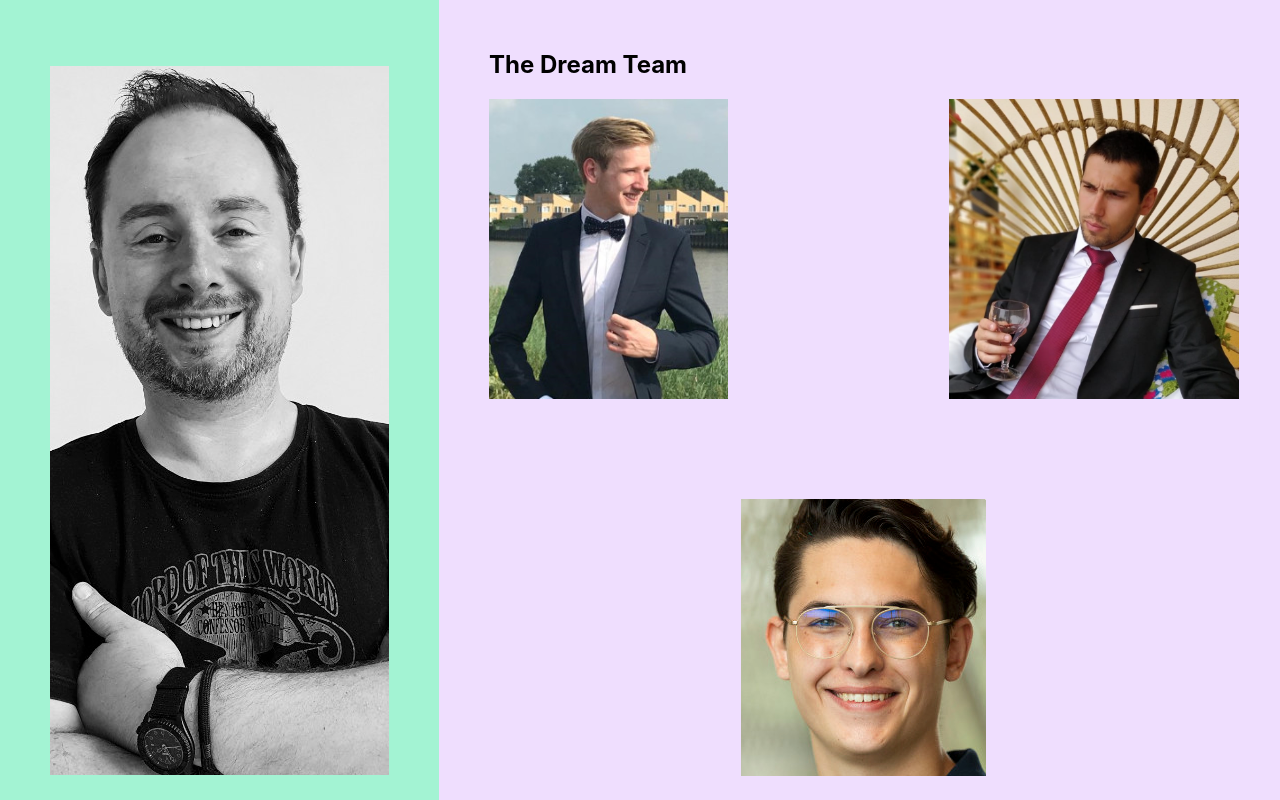
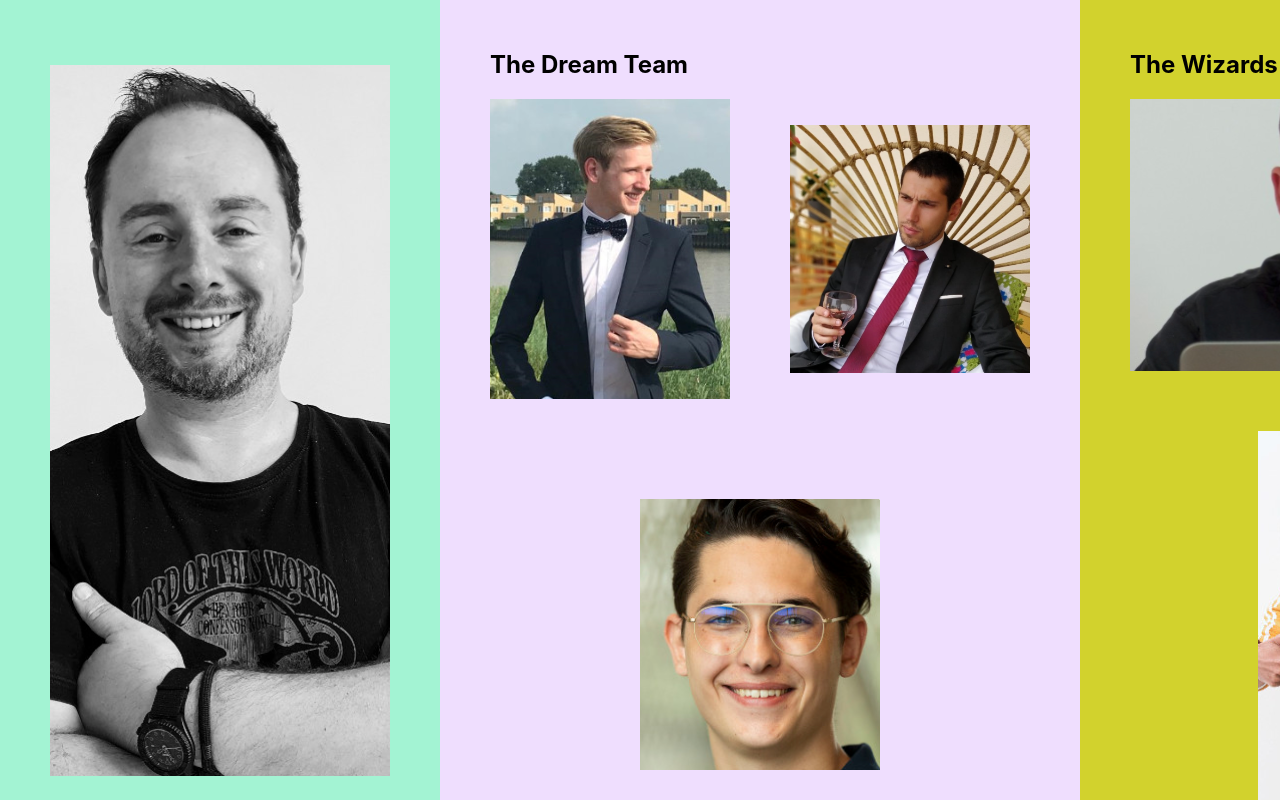
Before and after one commit to RafaelCaeta/horizontal-scrolling, a React (Create React App) app in the folder my-app/: page / in a window 1280 px wide. Built offline with nearby package versions, Linux system fonts and the light colour scheme.

Commit message:
Make sections dynamic with no static widths - CSS variables

```diff
--- a/my-app/src/app.module.scss
+++ b/my-app/src/app.module.scss
@@ -1,9 +1,5 @@
 :root {
-  --horizontal-scroll-container-width: calc(var(--section-one) + var(--section-two) + var(--section-three) + var(--section-four));
-  --section-one: 30vw;
-  --section-two: 70vw;
-  --section-three: 60vw;
-  --section-four: 40vw;
+  --horizontal-scroll-container-width: 100px;
 }
 
 .app {
--- a/my-app/src/components/horizontalPage/HorizontalPage.js
+++ b/my-app/src/components/horizontalPage/HorizontalPage.js
@@ -1,10 +1,10 @@
-import React, { useRef } from "react";
+import React, { useRef, useEffect } from "react";
 import HorizontalScroll from "../horizontalScroll/HorizontalScroll";
 import SectionOne from "../sectionOne/SectionOne";
 import SectionTwo from "../sectionTwo/SectionTwo";
 import SectionThree from "../sectionThree/SectionThree";
 import SectionFour from "../sectionFour/SectionFour";
-// import style from "./horizontalPage.module.scss";
+import style from "./horizontalPage.module.scss";
 
 function HorizontalPage() {
   const sectionOne = useRef(null);
@@ -12,12 +12,45 @@ function HorizontalPage() {
   const sectionThree = useRef(null);
   const sectionFour = useRef(null);
 
+  useEffect(() => {
+    if (
+      sectionOne.current &&
+      sectionTwo.current &&
+      sectionThree.current &&
+      sectionFour.current
+    ) {
+      const width1 = sectionOne.current.getBoundingClientRect().width;
+      const width2 = sectionTwo.current.getBoundingClientRect().width;
+      const width3 = sectionThree.current.getBoundingClientRect().width;
+      const width4 = sectionFour.current.getBoundingClientRect().width;
+      const totalWidth = width1 + width2 + width3 + width4;
+
+      const root = document.querySelector(":root");
+
+      root.style.setProperty(
+        "--horizontal-scroll-container-width",
+        `${totalWidth}px`
+      );
+    }
+  }, []);
+
   return (
     <HorizontalScroll>
-      <SectionOne ref={sectionOne} />
-      <SectionTwo ref={sectionTwo} />
-      <SectionThree ref={sectionThree} />
-      <SectionFour ref={sectionFour} />
+      <div ref={sectionOne} className={style.sectionOne}>
+        <SectionOne className={style.section} />
+      </div>
+
+      <div ref={sectionTwo} className={style.sectionTwo}>
+        <SectionTwo className={style.section} />
+      </div>
+
+      <div ref={sectionThree} className={style.sectionThree}>
+        <SectionThree className={style.section} />
+      </div>
+
+      <div ref={sectionFour} className={style.sectionFour}>
+        <SectionFour className={style.section} />
+      </div>
     </HorizontalScroll>
   );
 }
--- /dev/null
+++ b/my-app/src/components/horizontalPage/horizontalPage.module.scss
@@ -0,0 +1,20 @@
+.section {
+  height: 100vh;
+  padding: 50px;
+}
+
+.sectionOne {
+  background: #a3f3d3;
+}
+
+.sectionTwo {
+  background: #efdefe;
+}
+
+.sectionThree {
+  background: #d2d22d;
+}
+
+.sectionFour {
+  background: #e84b5b;
+}
--- a/my-app/src/components/sectionFour/SectionFour.js
+++ b/my-app/src/components/sectionFour/SectionFour.js
@@ -2,9 +2,9 @@ import clsx from "clsx";
 import React from "react";
 import style from "./sectionFour.module.scss";
 
-function SectionFour() {
+function SectionFour({ className }) {
   return (
-    <div className={clsx([style.slide, style.slideFour])}>
+    <div className={clsx([className, style.slideFour])}>
       <h2>The Rescue Team</h2>
 
       <div className={style.rescueTeam}>
--- a/my-app/src/components/sectionFour/sectionFour.module.scss
+++ b/my-app/src/components/sectionFour/sectionFour.module.scss
@@ -1,12 +1,4 @@
-.slide {
-  height: 100vh;
-  padding: 50px;
-}
-
 .slideFour {
-  width: 40vw;
-  background: #e84b5b;
-
   h2 {
     margin: 0 auto;
     width: 100%;
@@ -22,6 +14,8 @@
     img {
       max-width: 150px;
       width: 100%;
+      width: 150px;
+      object-fit: cover;
     }
   }
 }
--- a/my-app/src/components/sectionOne/SectionOne.js
+++ b/my-app/src/components/sectionOne/SectionOne.js
@@ -2,11 +2,11 @@ import clsx from "clsx";
 import React from "react";
 import style from "./sectionOne.module.scss";
 
-function SectionOne() {
+function SectionOne({ className }) {
   return (
-    <div className={clsx([style.slide, style.slideOne])}>
+    <div className={clsx([className, style.slideOne])}>
       <img src="/assets/bill.png" alt="bill" className={style.bill} />
-      <h1>Devs Master</h1>
+      <h1>The Devs Master</h1>
     </div>
   );
 }
--- a/my-app/src/components/sectionOne/sectionOne.module.scss
+++ b/my-app/src/components/sectionOne/sectionOne.module.scss
@@ -1,17 +1,14 @@
-.slide {
-  height: 100vh;
-  padding: 50px;
-}
-
 .slideOne {
-  width: var(--section-one);
-  background: #a3f3d3;
-
   display: flex;
   justify-content: center;
   align-items: center;
   flex-direction: column;
 
+  img {
+    width: 340px;
+    object-fit: cover;
+  }
+
   h1 {
     margin-top: 20px;
   }
--- a/my-app/src/components/sectionThree/SectionThree.js
+++ b/my-app/src/components/sectionThree/SectionThree.js
@@ -2,9 +2,9 @@ import clsx from "clsx";
 import React from "react";
 import style from "./sectionThree.module.scss";
 
-function SectionThree() {
+function SectionThree({ className }) {
   return (
-    <div className={clsx([style.slide, style.slideThree])}>
+    <div className={clsx([className, style.slideThree])}>
       <h2 className={style.bill}>The Wizards</h2>
 
       <div className={style.wizards}>
--- a/my-app/src/components/sectionThree/sectionThree.module.scss
+++ b/my-app/src/components/sectionThree/sectionThree.module.scss
@@ -1,12 +1,4 @@
-.slide {
-  height: 100vh;
-  padding: 50px;
-}
-
 .slideThree {
-  width: 60vw;
-  background: #d2d22d;
-
   h2 {
     margin-bottom: 20px;
   }
@@ -15,5 +7,15 @@
     display: grid;
     place-items: center;
     grid-gap: 60px;
+
+    .glenn {
+      width: 515px;
+      object-fit: cover;
+    }
+
+    .colin {
+      width: 260px;
+      object-fit: cover;
+    }
   }
 }
--- a/my-app/src/components/sectionTwo/SectionTwo.js
+++ b/my-app/src/components/sectionTwo/SectionTwo.js
@@ -2,9 +2,9 @@ import clsx from "clsx";
 import React from "react";
 import style from "./sectionTwo.module.scss";
 
-function SectionTwo() {
+function SectionTwo({ className }) {
   return (
-    <div className={clsx([style.slide, style.slideTwo])}>
+    <div className={clsx([className, style.slideTwo])}>
       <h2>The Dream Team</h2>
 
       <div className={style.frontenders}>
--- a/my-app/src/components/sectionTwo/sectionTwo.module.scss
+++ b/my-app/src/components/sectionTwo/sectionTwo.module.scss
@@ -1,12 +1,4 @@
-.slide {
-  height: 100vh;
-  padding: 50px;
-}
-
 .slideTwo {
-  width: 70vw;
-  background: #efdefe;
-
   h2 {
     margin-bottom: 20px;
   }
@@ -18,11 +10,19 @@
 
     img {
       max-height: 300px;
+      width: 240px;
+      object-fit: cover;
+    }
+
+    .rafa {
+      margin-left: 60px;
     }
   }
 
   .renzo {
     display: block;
     margin: 100px auto 0;
+    width: 240px;
+    object-fit: cover;
   }
 }
```
Also changed, not shown: my-app/src/components/horizontalScroll/horizontalScroll.module.scss (line endings or trailing spaces).
